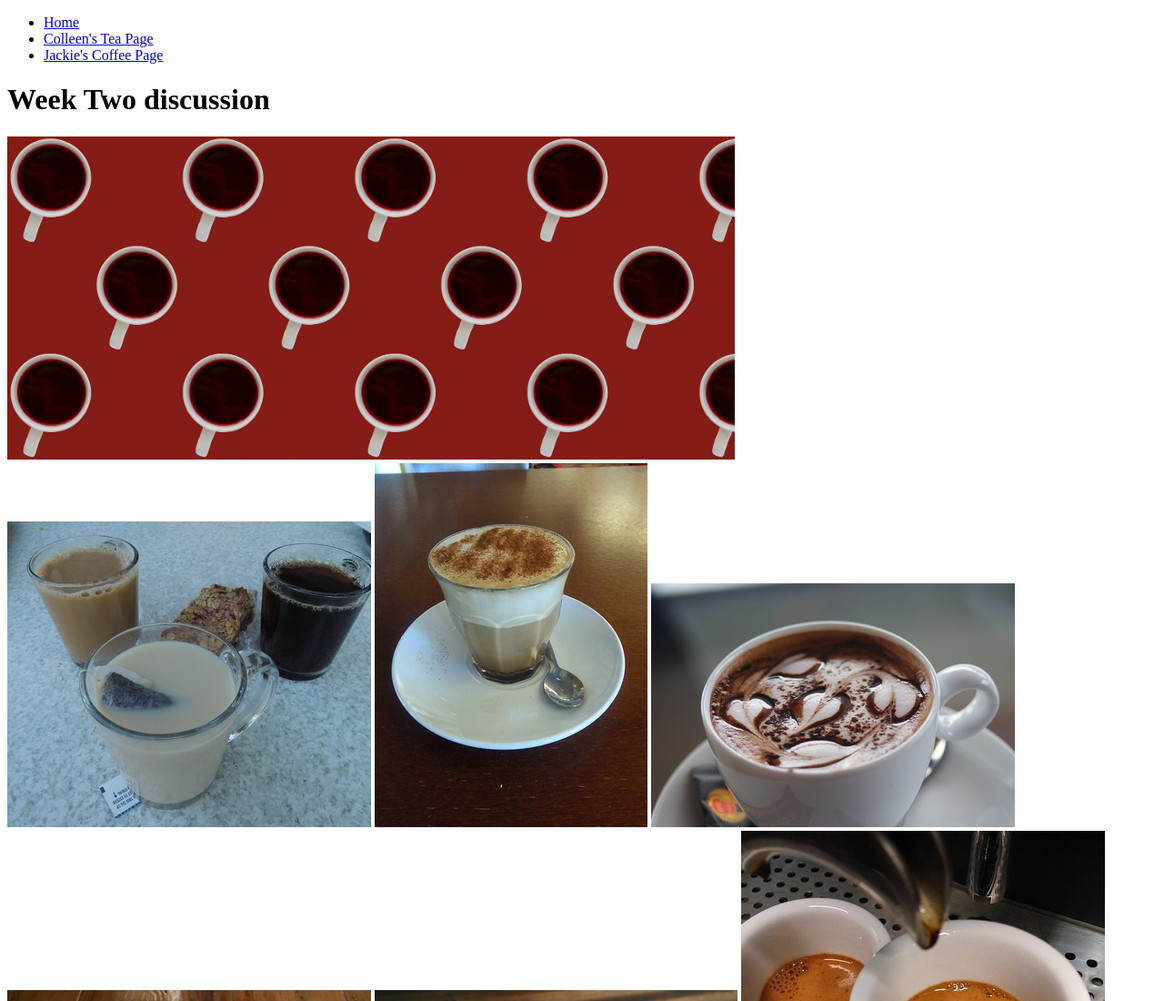
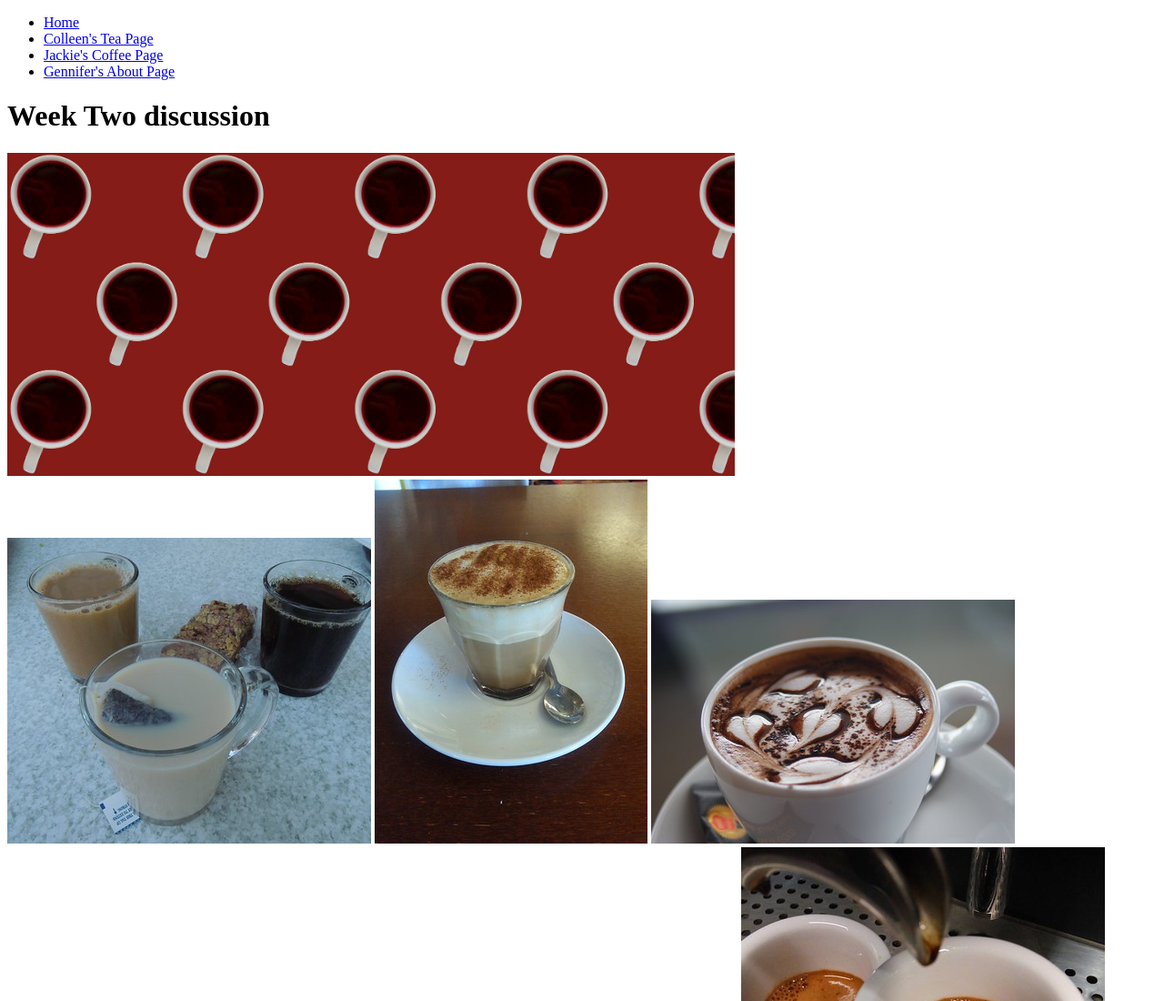
Before and after one commit to grenehom/discussion_wk3, a plain HTML site: page jackie.html in a window 1280 px wide. Shown: the top 1100 px of the page at 91% size. Drawn offline with Linux system fonts and the light colour scheme.

Commit message:
Update jackie.html

```diff
--- a/jackie.html
+++ b/jackie.html
@@ -17,6 +17,7 @@
                 <li><a href = "index.html">Home</a></li>
                 <li><a href="colleen.html">Colleen's Tea Page</a></li>
                 <li><a href="jackie.html">Jackie's Coffee Page</a></li>
+                <li><a href="gennifer.html"> Gennifer's About Page</a></li>
             </ul>
         </nav>
         <h1>Week Two discussion</h1>
```
